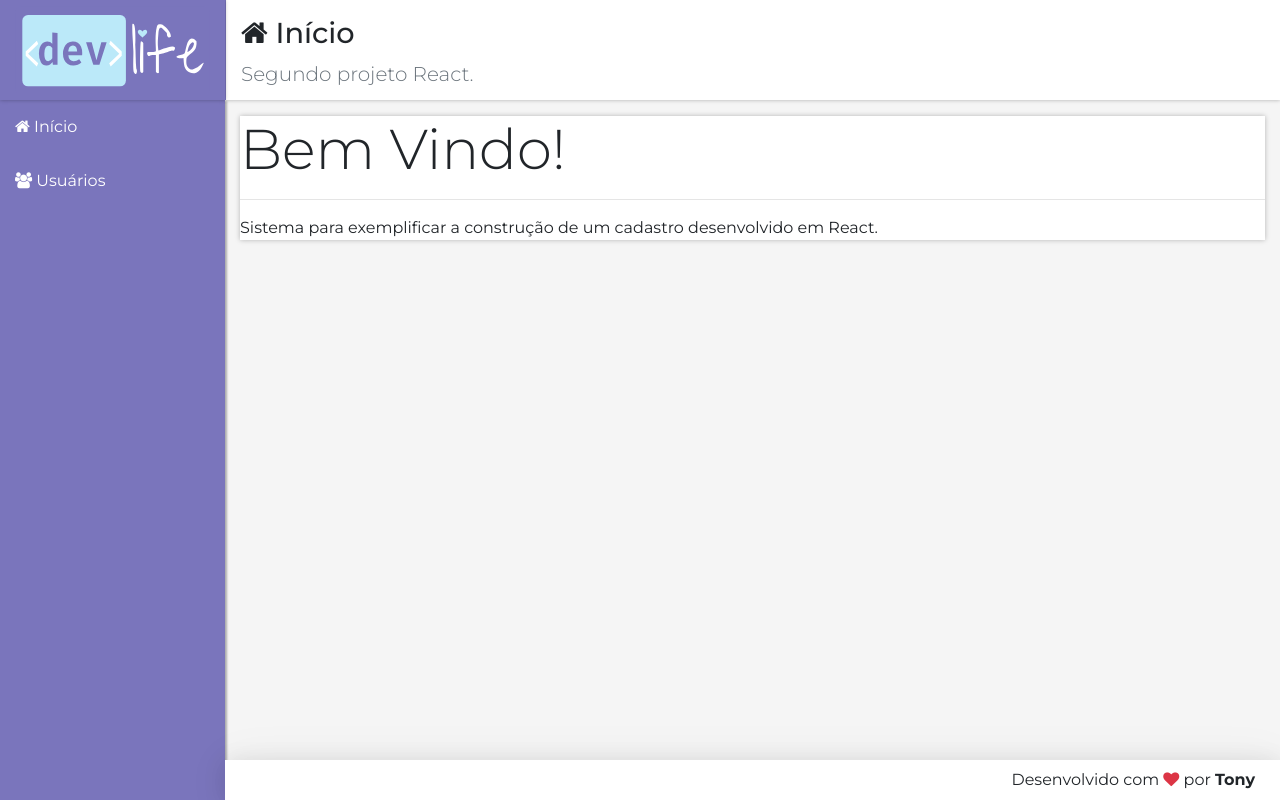
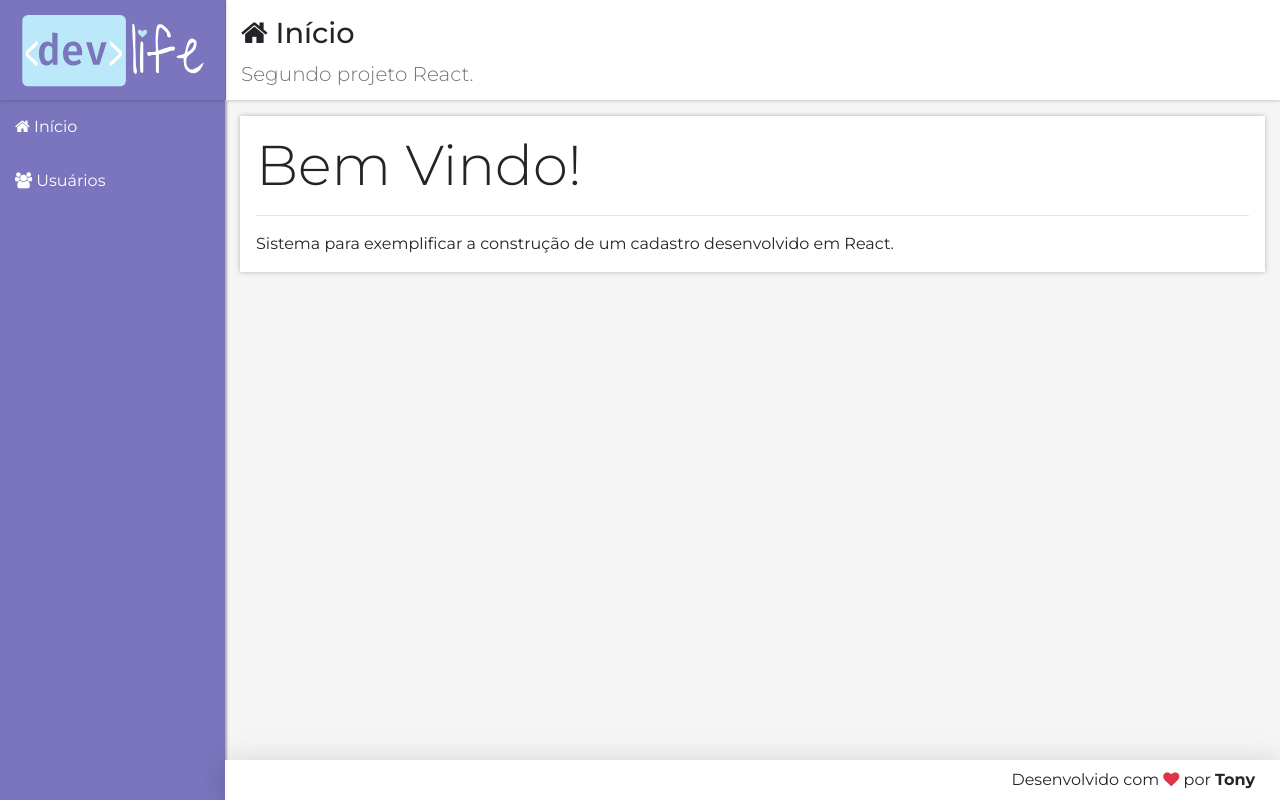
Before and after one commit to TonyDev77/crud-react, a React (Create React App) app: page / in a window 1280 px wide. Built offline with nearby package versions, Linux system fonts and the light colour scheme.

Commit message:
Created home component

```diff
--- /dev/null
+++ b/src/components/home/Home.jsx
@@ -0,0 +1,17 @@
+import React from "react"
+import Main from "../template/Main";
+
+const Home = (props) => {
+    return (
+        <Main icon="home" title="Início" subtitle="Segundo projeto React.">
+
+            <div className="display-4">Bem Vindo!</div>
+            <hr />
+            <p className="mb-0">
+                Sistema para exemplificar a construção de um cadastro desenvolvido em React.
+            </p>
+        </Main>
+    )
+}
+
+export default Home;
--- a/src/components/template/Main.jsx
+++ b/src/components/template/Main.jsx
@@ -7,7 +7,7 @@ const Main = (props) => {
         <>
             <Header {...props} />
             <main className="content container-fluid">
-                <div className="p3 mt-3">
+                <div className="p-3 mt-3">
                     {props.children}
                 </div>
             </main>
--- a/src/main/App.jsx
+++ b/src/main/App.jsx
@@ -4,23 +4,15 @@ import "bootstrap/dist/css/bootstrap.min.css"
 import "font-awesome/css/font-awesome.min.css"
 import Logo from "../components/template/Logo";
 import Nav from "../components/template/Nav";
-import Main from "../components/template/Main";
 import Footer from "../components/template/Footer";
+import Home from "../components/home/Home";
 
 const App = (props) => {
     return (
         <div className="app">
             <Logo />
             <Nav />
-            <Main icon="home" title="Início" subtitle="Segundo projeto React.">
-
-                <div className="display-4">Bem Vindo!</div>
-                <hr />
-                <p className="mb-0">
-                    Sistema para exemplificar a construção de um cadastro desenvolvido em React.
-                </p>
-
-            </Main>
+            <Home />
             <Footer />
         </div>
     )
```
